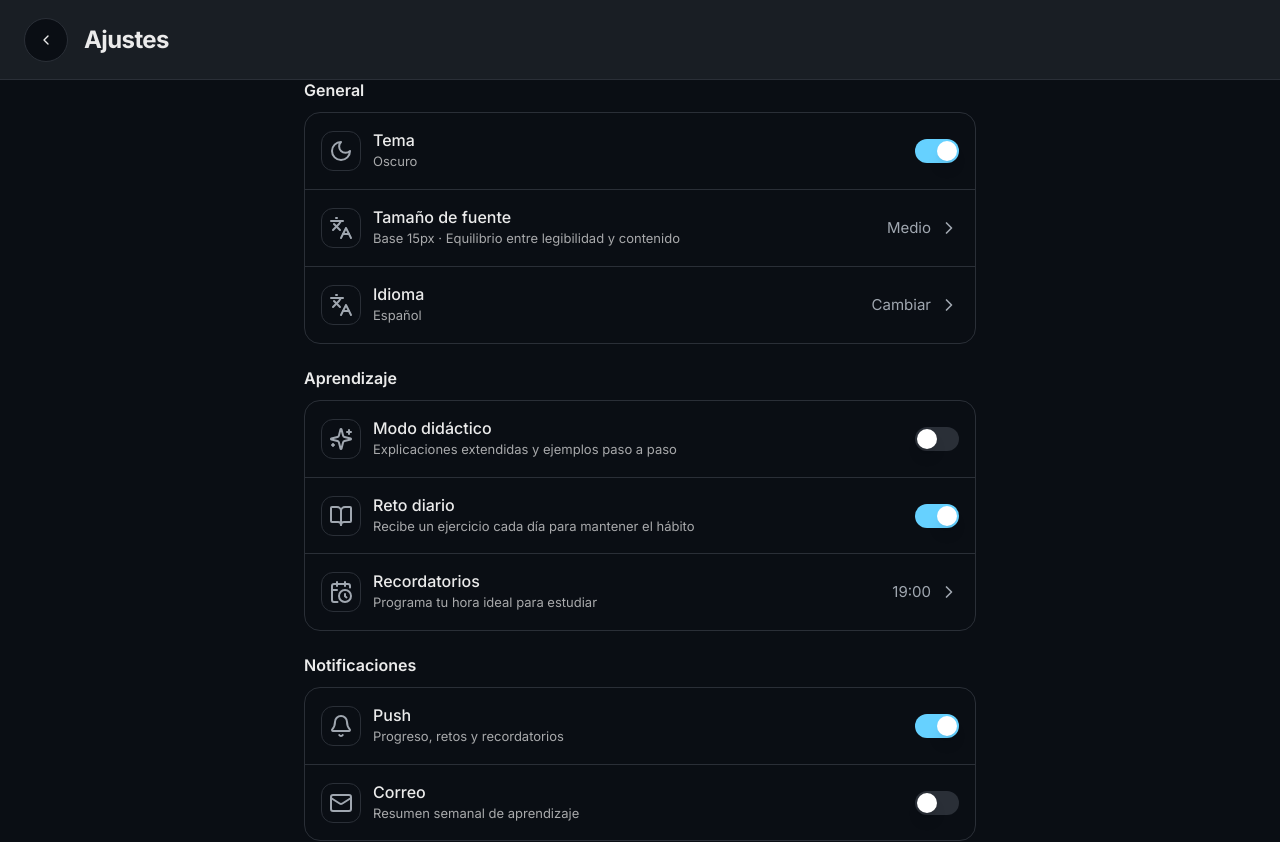
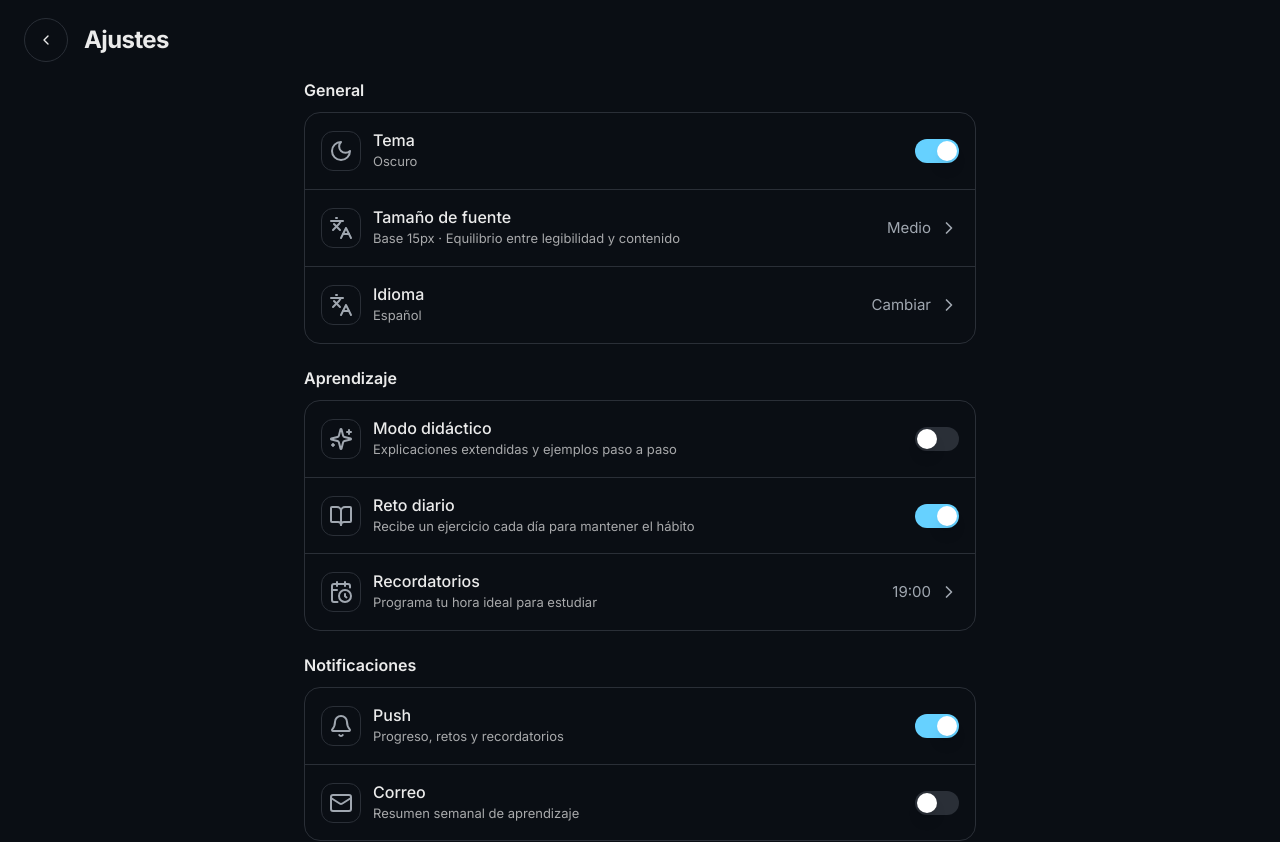
Before and after one commit to Lume03/Codecraft, a Next.js app: page /settings in a window 1280 px wide. Shown: the top 842 px of the page. Built offline with nearby package versions, Linux system fonts and the light colour scheme.

Commit message:
puede hacer que le header de las paginas del modulo teoeria sea trasnpar

```diff
--- a/src/components/header.tsx
+++ b/src/components/header.tsx
@@ -49,7 +49,7 @@ export function Header({
     return (
         <header
         className={cn(
-            'sticky top-0 z-10 flex h-16 items-center justify-between border-b bg-card px-4 md:h-20 md:px-6',
+            'sticky top-0 z-10 flex h-16 items-center justify-between border-b border-transparent bg-transparent px-4 md:h-20 md:px-6',
             className
         )}
         >
@@ -78,7 +78,7 @@ export function Header({
   }
 
   return (
-    <div className={cn('flex items-center justify-between', className)}>
+    <div className={cn('flex items-center justify-between p-4 md:p-8', className)}>
          <div className="flex-1 overflow-hidden">
           <h1 className="truncate text-3xl font-bold tracking-tight">
             {title}
```
